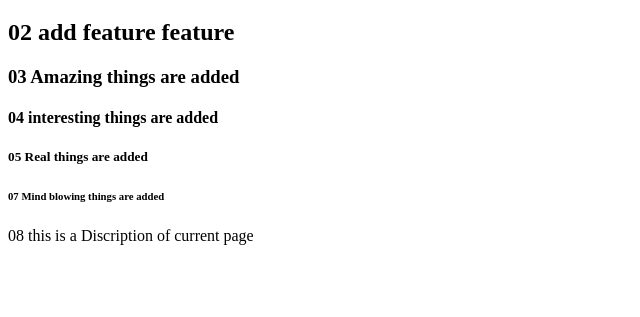
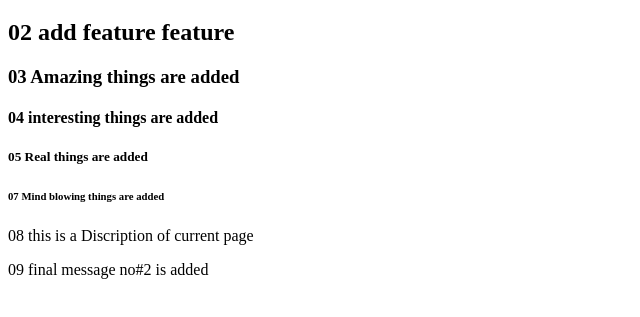
Before and after one commit to studentofwebdevelopment99/01-Git-hub-Testing, a plain HTML site: page index.html in a window 1280 px wide. Shown: the part 61-378 px from the top of the page, without its empty margins (0-640 px from the left). Drawn offline with Linux system fonts and the light colour scheme.

Commit message:
13: some changes is occured from main page branch

```diff
--- a/index.html
+++ b/index.html
@@ -13,5 +13,6 @@
     <h5>05 Real things are added</h5>
     <h6>07 Mind blowing things are added</h6>
     <p>08 this is a Discription of current page</p>
+    <p>09 final message no#2 is added</p>
   </body>
 </html>
```
